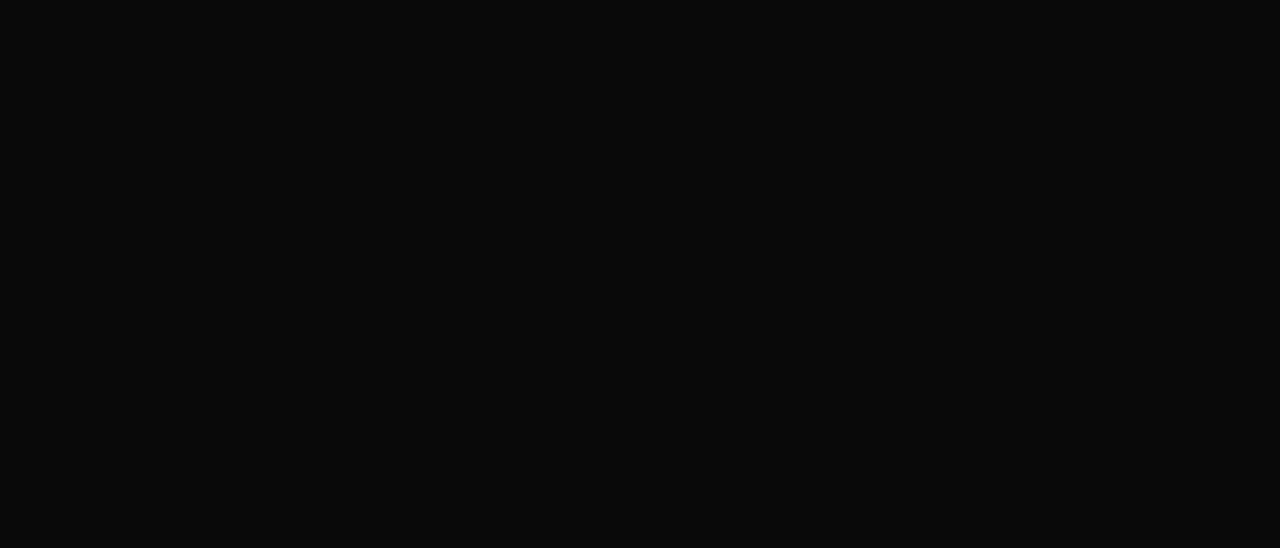
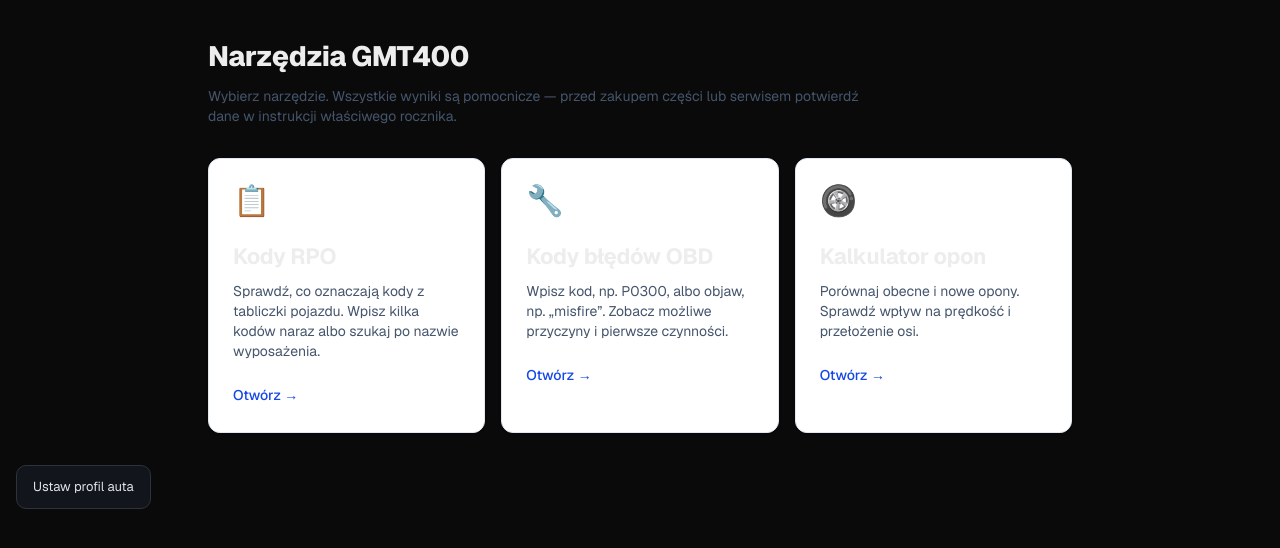
Before and after one commit to tsrc4mm9gg-netizen/gmt400-app, a Next.js app: page /narzedzia in a window 1280 px wide. Before the commit this address had no page. Shown: the top 548 px of the page. Built offline with nearby package versions, Linux system fonts and the light colour scheme.

Commit message:
Add Polish-first tools hub and simplify RPO results

```diff
--- a/src/app/GroupedNavigation.tsx
+++ b/src/app/GroupedNavigation.tsx
@@ -10,12 +10,6 @@ type Props = {
  instance?: string;
  onSelect: (id: string) => void;
 };
-
-const TOOL_LINKS = [
- { href: '/narzedzia/rpo', label: 'Wyszukiwarka RPO' },
- { href: '/narzedzia/kalkulatory', label: 'Kalkulator opon' },
- { href: '/narzedzia/diagnostyka', label: 'Kody OBD' }
-];
 
 export default function GroupedNavigation({ categories, active, instance = 'default', onSelect }: Props) {
  return (
@@ -30,16 +24,9 @@ export default function GroupedNavigation({ categories, active, instance = 'defa
  {category.label}
  </button>
  ))}
- <div className="col-span-full mt-2 border-t border-white/10 pt-3">
- <p className="mb-2 text-xs uppercase tracking-wide text-neutral-500">Narzędzia</p>
- <div className="flex flex-wrap gap-2">
- {TOOL_LINKS.map(link => (
- <Link key={link.href} href={link.href} className="rounded-lg bg-white/5 px-3 py-2 text-sm text-neutral-300 transition hover:bg-white/10 hover:text-white">
- {link.label}
+ <Link href="/narzedzia" className="col-span-full mt-2 rounded-lg bg-amber-400 px-3 py-2 text-center text-sm font-semibold text-black transition hover:bg-amber-300">
+ Narzędzia: kody RPO, OBD i kalkulatory
  </Link>
- ))}
- </div>
- </div>
  </>
  );
 }
--- /dev/null
+++ b/src/app/narzedzia/page.tsx
@@ -0,0 +1,27 @@
+import Link from 'next/link';
+
+const TOOLS = [
+ { href: '/narzedzia/rpo', title: 'Kody RPO', description: 'Sprawdź, co oznaczają kody z tabliczki pojazdu. Wpisz kilka kodów naraz albo szukaj po nazwie wyposażenia.', icon: '📋' },
+ { href: '/narzedzia/diagnostyka', title: 'Kody błędów OBD', description: 'Wpisz kod, np. P0300, albo objaw, np. „misfire”. Zobacz możliwe przyczyny i pierwsze czynności.', icon: '🔧' },
+ { href: '/narzedzia/kalkulatory', title: 'Kalkulator opon', description: 'Porównaj obecne i nowe opony. Sprawdź wpływ na prędkość i przełożenie osi.', icon: '🛞' }
+];
+
+export default function ToolsPage() {
+ return (
+ <main className="mx-auto max-w-4xl p-4">
+ <h1 className="text-2xl font-semibold text-slate-900">Narzędzia GMT400</h1>
+ <p className="mt-1 text-sm text-slate-600">Wybierz narzędzie. Wszystkie wyniki są pomocnicze — przed zakupem części lub serwisem potwierdź dane w instrukcji właściwego rocznika.</p>
+
+ <div className="mt-6 grid gap-4 sm:grid-cols-3">
+ {TOOLS.map(tool => (
+ <Link key={tool.href} href={tool.href} className="group rounded-xl border border-slate-200 bg-white p-5 shadow-sm transition hover:border-blue-400 hover:shadow-md">
+ <div className="text-3xl">{tool.icon}</div>
+ <h2 className="mt-3 text-lg font-semibold text-slate-900 group-hover:text-blue-700">{tool.title}</h2>
+ <p className="mt-2 text-sm text-slate-600">{tool.description}</p>
+ <span className="mt-3 inline-block text-sm font-medium text-blue-700">Otwórz →</span>
+ </Link>
+ ))}
+ </div>
+ </main>
+ );
+}
--- a/src/app/narzedzia/rpo/page.tsx
+++ b/src/app/narzedzia/rpo/page.tsx
@@ -9,6 +9,7 @@ export default function RpoPage() {
  const [data, setData] = useState<any>(null);
  const [error, setError] = useState('');
  const [loading, setLoading] = useState(false);
+ const [showOriginal, setShowOriginal] = useState<Record<string, boolean>>({});
 
  async function search(event: React.FormEvent) {
  event.preventDefault();
@@ -36,15 +37,15 @@ export default function RpoPage() {
  return (
  <main className="mx-auto max-w-4xl space-y-4 p-4">
  <section className="rounded-xl border border-slate-200 bg-white p-5 shadow-sm">
- <h1 className="text-2xl font-semibold text-slate-900">Wyszukiwarka kodów RPO</h1>
- <p className="mt-1 text-sm text-slate-600">Wpisz jeden lub kilka kodów oddzielonych spacją albo przecinkiem, np. G80 Z71 GU5. Możesz też szukać po opisie.</p>
+ <h1 className="text-2xl font-semibold text-slate-900">Co oznaczają kody RPO?</h1>
+ <p className="mt-1 text-sm text-slate-600">Wpisz kody z tabliczki pojazdu, np. <strong>G80 Z71 GU5</strong>. Możesz też szukać po nazwie, np. „hamulce” albo „holowanie”.</p>
 
  <form onSubmit={search} className="mt-4 grid gap-3 sm:grid-cols-[1fr_200px_auto]">
- <input value={query} onChange={event => setQuery(event.target.value)} placeholder="np. G80 Z71" className="rounded-lg border border-slate-300 px-3 py-2" />
+ <input value={query} onChange={event => setQuery(event.target.value)} placeholder="Wpisz kod lub szukaną frazę" className="rounded-lg border border-slate-300 px-3 py-2" />
  <select value={category} onChange={event => setCategory(event.target.value)} className="rounded-lg border border-slate-300 px-3 py-2">
  {CATEGORIES.map(item => <option key={item} value={item}>{item || 'Wszystkie kategorie'}</option>)}
  </select>
- <button type="submit" disabled={loading} className="rounded-lg bg-blue-600 px-4 py-2 font-medium text-white hover:bg-blue-700 disabled:opacity-50">{loading ? 'Szukam…' : 'Szukaj'}</button>
+ <button type="submit" disabled={loading} className="rounded-lg bg-blue-600 px-4 py-2 font-medium text-white hover:bg-blue-700 disabled:opacity-50">{loading ? 'Szukam…' : 'Sprawdź kody'}</button>
  </form>
 
  {error && <p className="mt-3 rounded bg-red-50 p-3 text-sm text-red-700">{error}</p>}
@@ -55,18 +56,26 @@ export default function RpoPage() {
  {data && <p className="text-sm text-slate-600">Znaleziono wyników: <strong>{results.length}</strong></p>}
 
  <div className="space-y-3">
- {results.map((item, index) => (
- <article key={`${item.code}-${index}`} className="rounded-lg border border-slate-200 bg-white p-4">
+ {results.map((item, index) => {
+ const key = `${item.code}-${index}`;
+ return (
+ <article key={key} className="rounded-lg border border-slate-200 bg-white p-4">
  <header className="flex flex-wrap items-center gap-2">
  <span className="rounded bg-slate-900 px-2 py-1 text-xs font-semibold text-white">{item.code}</span>
  <span className="rounded bg-blue-100 px-2 py-0.5 text-xs text-blue-800">{item.category}</span>
  </header>
- <p className="mt-2 text-sm font-medium text-slate-900">{item.description}</p>
- <p className="mt-1 text-xs text-slate-500">Oryginał: {item.original}</p>
- <p className="mt-2 text-xs text-slate-600">{item.notes}</p>
- <a href={item.source} target="_blank" rel="noopener noreferrer" className="mt-2 inline-block text-xs text-blue-700 underline">{item.sourceTitle}</a>
+ <p className="mt-2 text-base font-medium text-slate-900">{item.description}</p>
+ <p className="mt-2 text-sm text-slate-600">{item.notes}</p>
+
+ <button type="button" onClick={() => setShowOriginal(previous => ({ ...previous, [key]: !previous[key] }))} className="mt-2 text-xs text-blue-700 underline">
+ {showOriginal[key] ? 'Ukryj oryginalny opis' : 'Pokaż oryginalny opis'}
+ </button>
+ {showOriginal[key] && <p className="mt-1 rounded bg-slate-50 p-2 text-xs text-slate-600">{item.original}</p>}
+
+ <a href={item.source} target="_blank" rel="noopener noreferrer" className="mt-2 block text-xs text-blue-700 underline">Źródło: {item.sourceTitle}</a>
  </article>
- ))}
+ );
+ })}
  </div>
  </main>
  );
```
